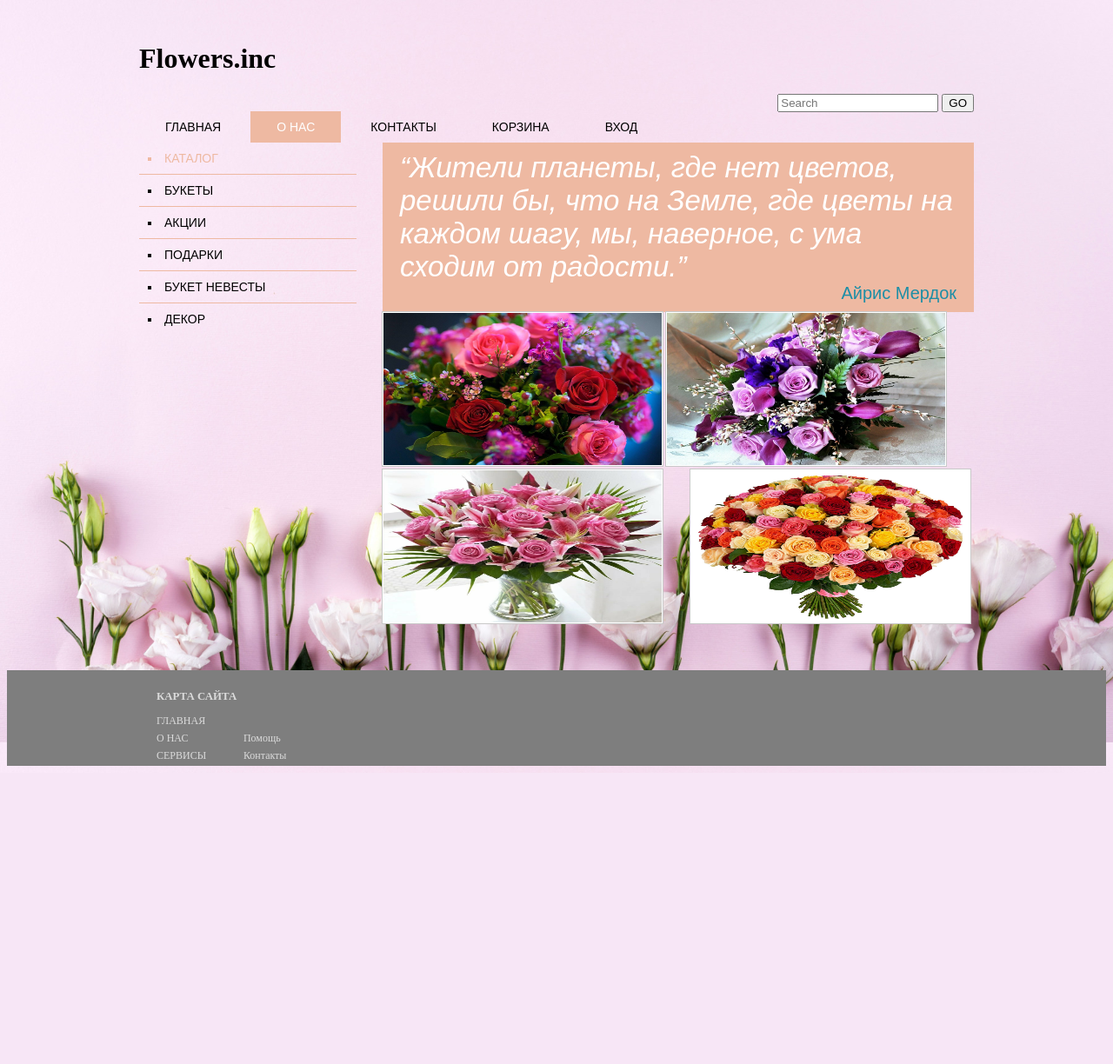
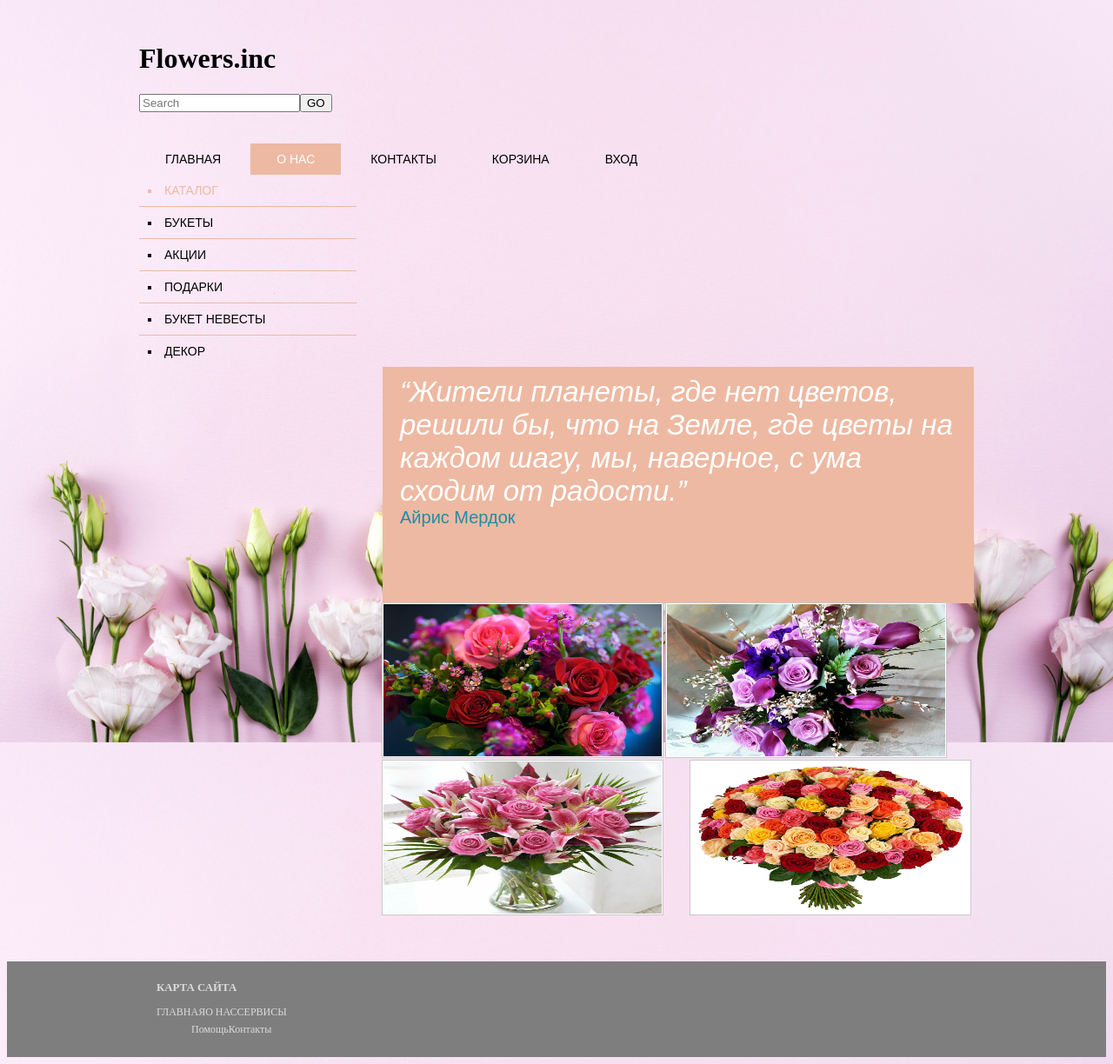
Before and after one commit to nadya-az/my-web-site, a PHP site: page /one_page.html in a window 1280 px wide. Shown: the whole page at 87% size. Before the commit the page ends 881 px from the top, so only its background shows below. Run offline with PHP 8.4, Linux system fonts and the light colour scheme.

Commit message:
Update style.css

```diff
--- a/style.css
+++ b/style.css
@@ -1,4 +1,3 @@
-
 body {
 background-image: url("ffoottoo.jpg");
 background-size:1366px;
@@ -11,8 +10,12 @@ background-attachment: fixed;
 header {
   padding: 20px 0;
 }
+header {
+  padding: 20px 0;
+}
 form[name="search"] {
-  float: right;
+ display: flex;
+ flex-direction:row;
 }
 nav a {
   text-decoration: none;
@@ -30,7 +33,7 @@ nav li {
 }
 
 .top-menu li {
-  display: inline-block;
+  display: inline-flex;
   padding: 10px 30px;
   margin: 0;
 }
@@ -44,7 +47,8 @@ nav li {
   color: #000000;
 }
 aside {
-  float: left;
+  display: flex;
+  flex-direction: column;
   width: 250px;
 }
 section {
@@ -74,6 +78,9 @@ blockquote {
   padding: 10px 20px;
   font-family: 'Oswald', sans-serif;
   font-weight: 300;
+  display: flex;
+  flex-flow: column;
+
 }
 
 blockquote p {
@@ -81,25 +88,30 @@ blockquote p {
   font-style: italic;
   font-size: 33px;
   margin: 0;
+  display: flex;
+  flex-flow: column;
 }
 
 blockquote cite {
-  display: block;
+  display: flex;
+  height: 100px;
   font-size: 20px;
   font-style: normal;
   color: #1d8ea6;
   margin: 0;
   text-align: right;
+
 }
 figure {
-  display: inline-block;
+  display: inline-flex;
   margin: 0;
   font-family: 'Oswald', sans-serif;
   font-weight: 300;
+
 }
 
 figure img {
-  display: block;
+  display: flex;
   border: 1px solid #fff;
   outline: 1px solid #c9c9c9;
 }
@@ -111,7 +123,7 @@ figure figcaption {
 }
 
 figure figcaption span {
-  display: block;
+  display: flex;
   font-size: 14px;
   color: #29c5e6;
 }
@@ -142,7 +154,7 @@ footer a {
 }
 
 #sitemap div {
-  display: inline-block;
+  display: inline-flex;
 }
 
 #sitemap div + div {
@@ -150,7 +162,7 @@ footer a {
 }
 
 #sitemap a {
-  display: block;
+  display: flex;
   text-decoration: none;
   font-size: 12px;
   margin-bottom: 5px;
@@ -159,3 +171,13 @@ footer a {
 #sitemap a:hover {
   text-decoration: underline;
 }
+figure figcaption {
+  font-size: 16px;
+  font-weight: 300;
+  margin-top: 5px;
+}
+
+figure div {
+  font-size: 14px;
+  color: #29c5e6;
+}
```
